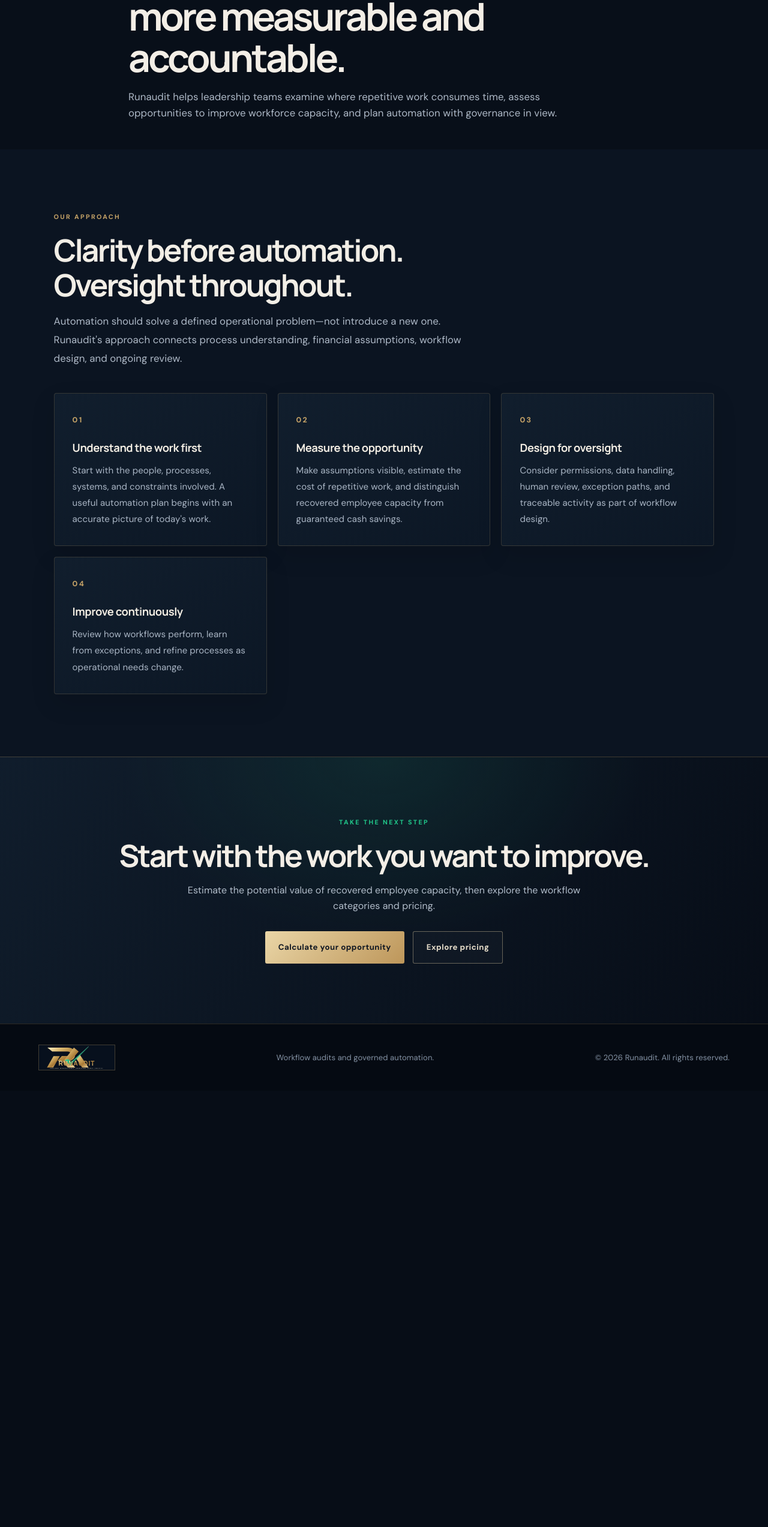
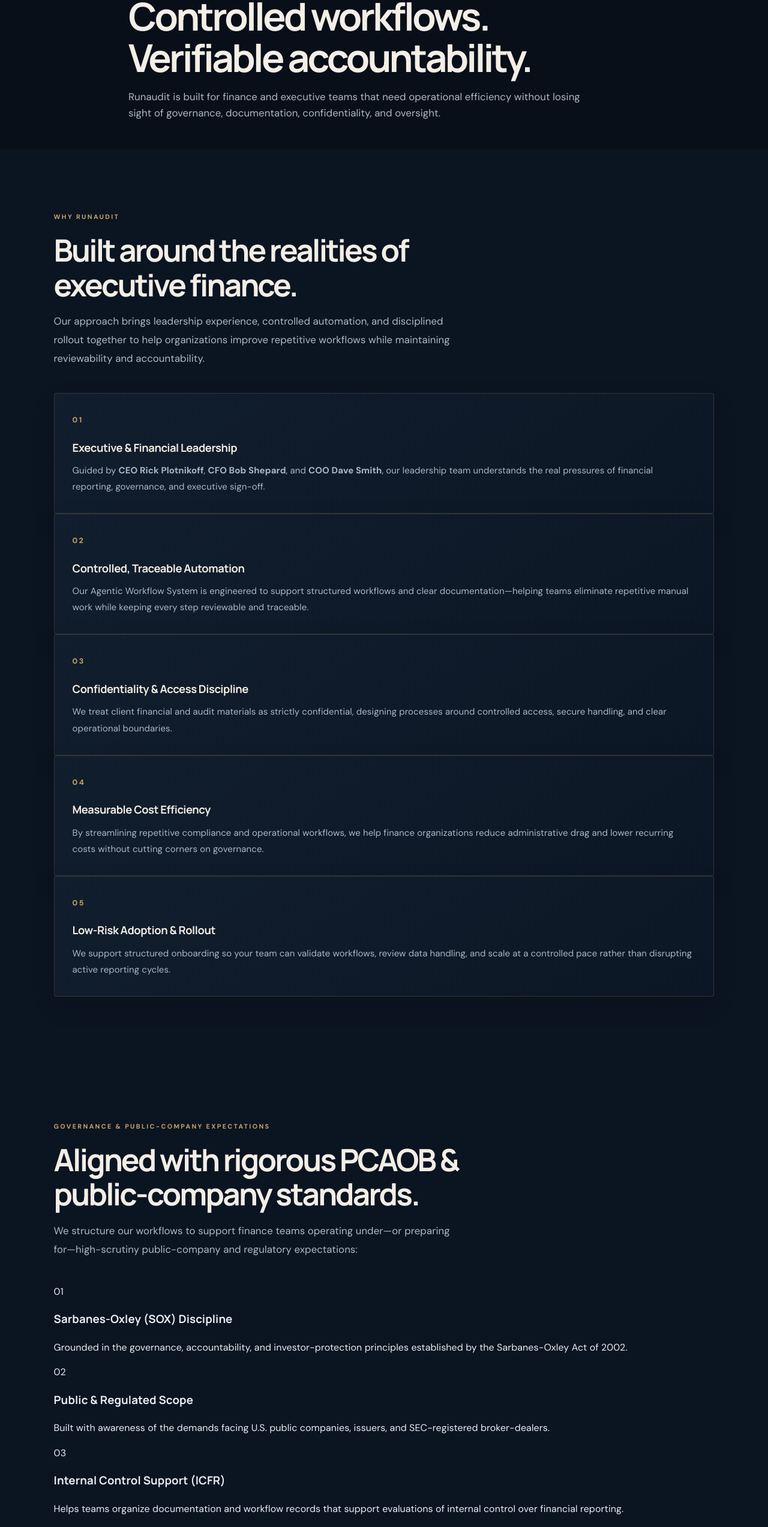
Before and after one commit to nexusai007/iposhells.com, a Next.js app: page /about-us in a window 1280 px wide. Shown: the part 252-2797 px from the top of the page at 60% size. Before the commit the page ends 2070 px from the top, so only its background shows below. Built offline with nearby package versions, Linux system fonts and the light colour scheme.

Commit message:
Restore approved Runaudit About Us leadership and governance positioning

```diff
--- a/app/about-us/page.tsx
+++ b/app/about-us/page.tsx
@@ -1,48 +1,75 @@
 import type { Metadata } from "next";
 
 export const metadata: Metadata = {
-  title: "About Runaudit | Workflow Intelligence & Accountable Automation",
-  description: "Learn about Runaudit's approach to workflow discovery, operational efficiency, governance, and accountable automation.",
+  title: "About Runaudit | Executive Workflow Governance & Audit Readiness",
+  description: "Meet Runaudit's leadership and learn how our controlled, traceable workflow approach supports finance teams, operational efficiency, and public-company governance expectations.",
   alternates: { canonical: "/about-us" },
   openGraph: {
     type: "website",
     url: "https://runaudit.io/about-us",
     siteName: "Runaudit",
-    title: "About Runaudit | Workflow Intelligence & Accountable Automation",
-    description: "Our approach to understanding manual work, prioritizing workflow improvements, and building responsible automation."
+    title: "About Runaudit | Executive Workflow Governance & Audit Readiness",
+    description: "Executive leadership, controlled workflows, confidentiality, measurable cost efficiency, and structured rollout."
   },
   twitter: {
     card: "summary",
     title: "About Runaudit",
-    description: "Workflow intelligence, operational efficiency, and accountable automation."
+    description: "Executive leadership, controlled workflows, and accountable operational improvement."
   }
 };
 
-const principles = [
+const trustPillars = [
   {
-    title: "Understand the work first",
-    description: "Start with the people, processes, systems, and constraints involved. A useful automation plan begins with an accurate picture of today's work."
+    title: "Executive & Financial Leadership",
+    description: <>Guided by <strong>CEO Rick Plotnikoff</strong>, <strong>CFO Bob Shepard</strong>, and <strong>COO Dave Smith</strong>, our leadership team understands the real pressures of financial reporting, governance, and executive sign-off.</>
   },
   {
-    title: "Measure the opportunity",
-    description: "Make assumptions visible, estimate the cost of repetitive work, and distinguish recovered employee capacity from guaranteed cash savings."
+    title: "Controlled, Traceable Automation",
+    description: "Our Agentic Workflow System is engineered to support structured workflows and clear documentation—helping teams eliminate repetitive manual work while keeping every step reviewable and traceable."
   },
   {
-    title: "Design for oversight",
-    description: "Consider permissions, data handling, human review, exception paths, and traceable activity as part of workflow design."
+    title: "Confidentiality & Access Discipline",
+    description: "We treat client financial and audit materials as strictly confidential, designing processes around controlled access, secure handling, and clear operational boundaries."
   },
   {
-    title: "Improve continuously",
-    description: "Review how workflows perform, learn from exceptions, and refine processes as operational needs change."
+    title: "Measurable Cost Efficiency",
+    description: "By streamlining repetitive compliance and operational workflows, we help finance organizations reduce administrative drag and lower recurring costs without cutting corners on governance."
+  },
+  {
+    title: "Low-Risk Adoption & Rollout",
+    description: "We support structured onboarding so your team can validate workflows, review data handling, and scale at a controlled pace rather than disrupting active reporting cycles."
+  }
+];
+
+const standards = [
+  {
+    title: "Sarbanes-Oxley (SOX) Discipline",
+    description: "Grounded in the governance, accountability, and investor-protection principles established by the Sarbanes-Oxley Act of 2002."
+  },
+  {
+    title: "Public & Regulated Scope",
+    description: "Built with awareness of the demands facing U.S. public companies, issuers, and SEC-registered broker-dealers."
+  },
+  {
+    title: "Internal Control Support (ICFR)",
+    description: "Helps teams organize documentation and workflow records that support evaluations of internal control over financial reporting."
+  },
+  {
+    title: "Documentation, Risk & Independence",
+    description: "Prioritizes clear audit trails, risk awareness, and role separation that go well beyond informal private-company practices."
+  },
+  {
+    title: "Inspection & Governance Readiness",
+    description: "Designed to keep records structured, consistent, and straightforward to review during audits or oversight reviews."
   }
 ];
 
 export default function AboutUsPage() {
   return (
-    <main className="tool-page">
+    <main className="tool-page about-page">
       <header className="tool-header">
         <a className="brand" href="/" aria-label="Runaudit home">
-          <img src="/runaudit-logo.svg" alt="Runaudit logo" width="44" height="44" />
+          <img src="/runaudit-logo.svg" alt="Runaudit logo" width="148" height="48" />
           <span>Runaudit</span>
         </a>
         <nav aria-label="Main navigation">
@@ -51,42 +78,66 @@ export default function AboutUsPage() {
           <a href="/pricing">Pricing</a>
         </nav>
       </header>
-      <section className="tool-intro">
+
+      <section className="tool-intro about-hero">
         <p className="eyebrow">ABOUT RUNAUDIT</p>
-        <h1>Make workflow improvement more measurable and accountable.</h1>
-        <p>Runaudit helps leadership teams examine where repetitive work consumes time, assess opportunities to improve workforce capacity, and plan automation with governance in view.</p>
+        <h1>Executive discipline. Controlled workflows. Verifiable accountability.</h1>
+        <p>Runaudit is built for finance and executive teams that need operational efficiency without losing sight of governance, documentation, confidentiality, and oversight.</p>
       </section>
-      <section className="section">
+
+      <section className="section about-trust-section">
         <div className="section-heading">
-          <p className="eyebrow">OUR APPROACH</p>
-          <h2>Clarity before automation. Oversight throughout.</h2>
-          <p>Automation should solve a defined operational problem—not introduce a new one. Runaudit's approach connects process understanding, financial assumptions, workflow design, and ongoing review.</p>
+          <p className="eyebrow">WHY RUNAUDIT</p>
+          <h2>Built around the realities of executive finance.</h2>
+          <p>Our approach brings leadership experience, controlled automation, and disciplined rollout together to help organizations improve repetitive workflows while maintaining reviewability and accountability.</p>
         </div>
-        <div className="three-grid">
-          {principles.map((principle, index) => (
-            <article className="info-card" key={principle.title}>
+        <div className="about-pillar-grid">
+          {trustPillars.map((pillar, index) => (
+            <article className="info-card about-pillar-card" key={pillar.title}>
               <span className="card-number">0{index + 1}</span>
-              <h3>{principle.title}</h3>
-              <p>{principle.description}</p>
+              <h3>{pillar.title}</h3>
+              <p>{pillar.description}</p>
             </article>
           ))}
         </div>
       </section>
+
+      <section className="section about-standards-section">
+        <div className="section-heading">
+          <p className="eyebrow">GOVERNANCE & PUBLIC-COMPANY EXPECTATIONS</p>
+          <h2>Aligned with rigorous PCAOB & public-company standards.</h2>
+          <p>We structure our workflows to support finance teams operating under—or preparing for—high-scrutiny public-company and regulatory expectations:</p>
+        </div>
+        <div className="about-standards-grid">
+          {standards.map((item, index) => (
+            <article className="about-standard" key={item.title}>
+              <span className="about-standard-number">0{index + 1}</span>
+              <div>
+                <h3>{item.title}</h3>
+                <p>{item.description}</p>
+              </div>
+            </article>
+          ))}
+        </div>
+        <p className="about-standards-note">Runaudit's workflow approach is intended to support documentation, control, and review processes. References to PCAOB, SOX, SEC-registered entities, and ICFR describe the operating environments we aim to support; they do not imply PCAOB approval, certification, an audit opinion, or a guarantee of regulatory compliance.</p>
+      </section>
+
       <section className="contact-section">
         <p className="eyebrow">TAKE THE NEXT STEP</p>
-        <h2>Start with the work you want to improve.</h2>
-        <p>Estimate the potential value of recovered employee capacity, then explore the workflow categories and pricing.</p>
+        <h2>Bring greater control to the work behind your numbers.</h2>
+        <p>Explore the Runaudit workflow approach and estimate the potential value of reducing repetitive administrative work.</p>
         <div className="hero-actions" style={{ justifyContent: "center" }}>
           <a className="button button-light" href="/roi-calculator">Calculate your opportunity</a>
-          <a className="button button-secondary" href="/pricing">Explore pricing</a>
+          <a className="button button-secondary" href="/overview">Explore Runaudit</a>
         </div>
       </section>
+
       <footer className="site-footer">
-        <a className="brand footer-brand" href="/">
-          <img src="/runaudit-logo.svg" alt="" width="38" height="38" />
+        <a className="brand footer-brand" href="/" aria-label="Runaudit home">
+          <img src="/runaudit-logo.svg" alt="Runaudit" width="128" height="42" />
           <span>Runaudit</span>
         </a>
-        <p>Workflow audits and governed automation.</p>
+        <p>Secure workflows. Verified audit trails.</p>
         <small>© {new Date().getFullYear()} Runaudit. All rights reserved.</small>
       </footer>
     </main>
```
